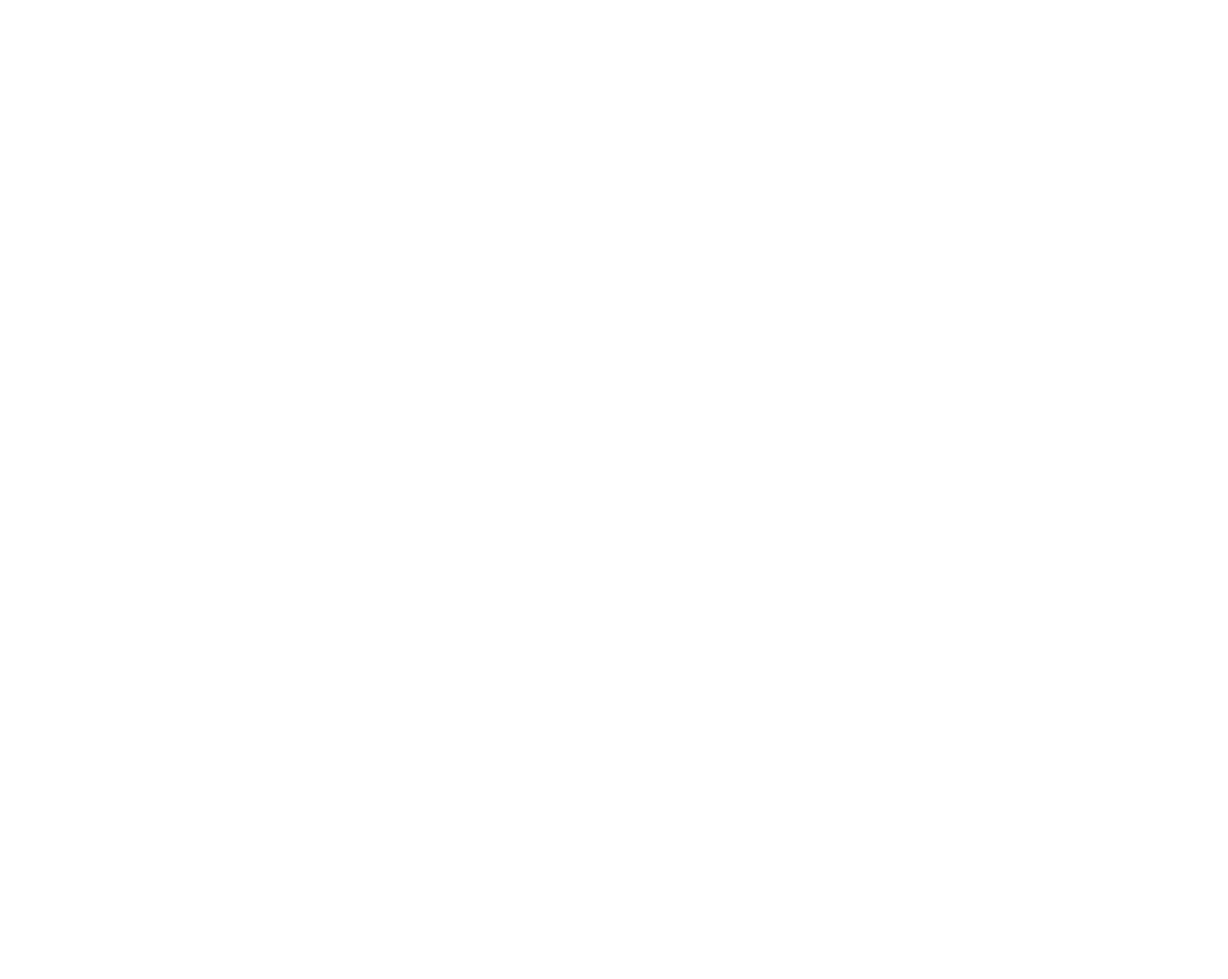
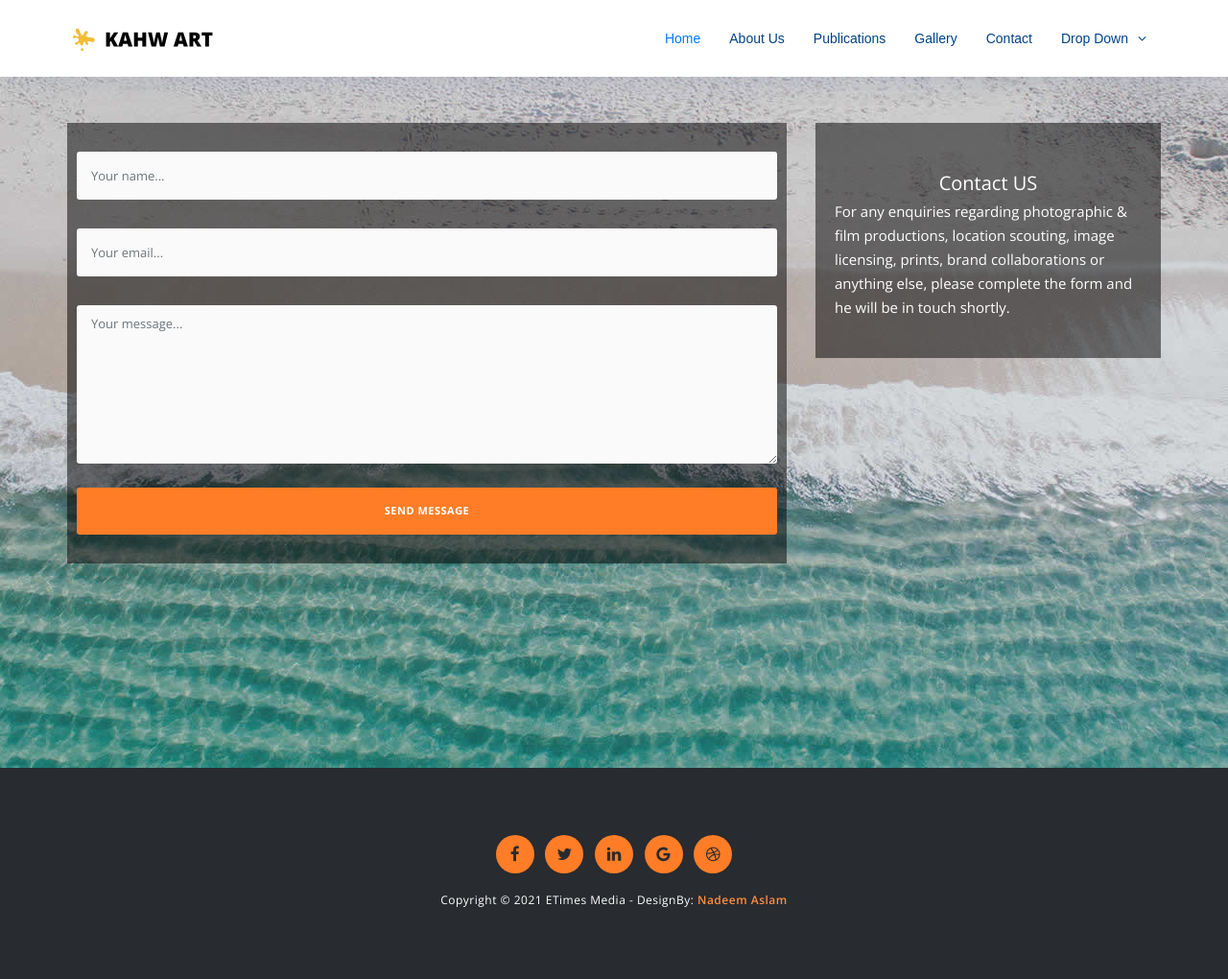
Before and after one commit to Nadeemaslam/artwebsite, a Django app: page /contact/ in a window 1280 px wide. Before the commit the page is empty. Shown: the whole page at 96% size. Before the commit the page ends 800 px from the top, so only its background shows below. Run offline with Django 3.2, Linux system fonts and the light colour scheme; some libraries are stand-ins or nearby versions.

Commit message:
contact page added

```diff
--- a/artgallery/templates/artgallery/contact.html
+++ b/artgallery/templates/artgallery/contact.html
@@ -1,10 +1,50 @@
-<!DOCTYPE html>
-<html lang="en">
-<head>
-    <meta charset="UTF-8">
-    <title>Title</title>
-</head>
-<body>
+{% extends 'artwebsite/base.html' %}
+{% load static %}
+{% block content %}
+    <div class="parallax-content contact-content" id="contact-us">
+        <div class="container">
+            <div class="row">
+                <div class="col-md-8">
+                    <div class="contact-form">
+                        <div class="row">
+                            <form id="contact" action="" method="post">
+                                <div class="row">
+                                    <div class="col-md-12">
+                                      <fieldset>
+                                        <input name="name" type="text" class="form-control" id="name" placeholder="Your name..." required="">
+                                      </fieldset>
+                                    </div>
+                                    <div class="col-md-12">
+                                      <fieldset>
+                                        <input name="email" type="email" class="form-control" id="email" placeholder="Your email..." required="">
+                                      </fieldset>
+                                    </div>
+                                    <div class="col-md-12">
+                                      <fieldset>
+                                        <textarea name="message" rows="6" class="form-control" id="message" placeholder="Your message..." required=""></textarea>
+                                      </fieldset>
+                                    </div>
+                                    <div class="col-md-12">
+                                      <fieldset>
+                                        <button type="submit" id="form-submit" class="btn">Send Message</button>
+                                      </fieldset>
+                                    </div>
+                                </div>
+                            </form>
+                        </div>
+                    </div>
+                </div>
+                <div class="col-md-4">
+                    <div class="map text-white">
+                        <br>
+                      <h2 class="text-center">Contact US</h2>
+                    <p>
+                        For any enquiries regarding photographic & film productions, location scouting, image licensing, prints, brand collaborations or anything else, please complete the form and he will be in touch shortly.
+                    </p>
 
-</body>
-</html>
+                </div>
+            </div>
+        </div>
+    </div>
+    </div>
+{% endblock %}
```
